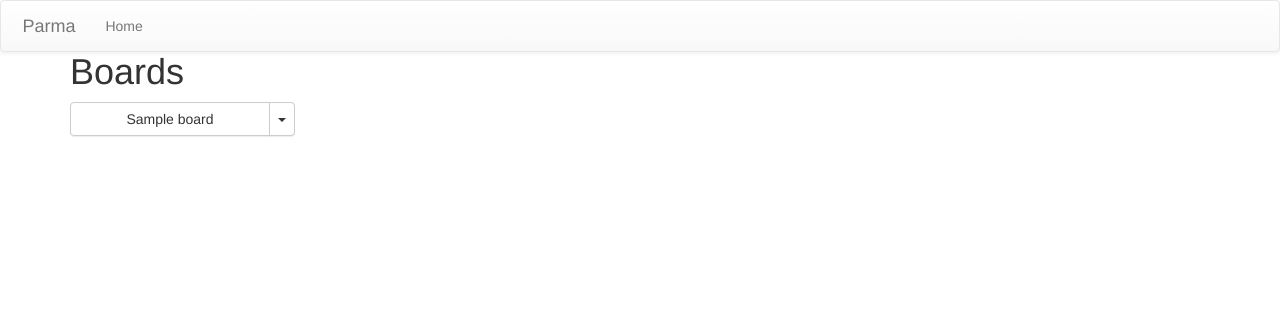
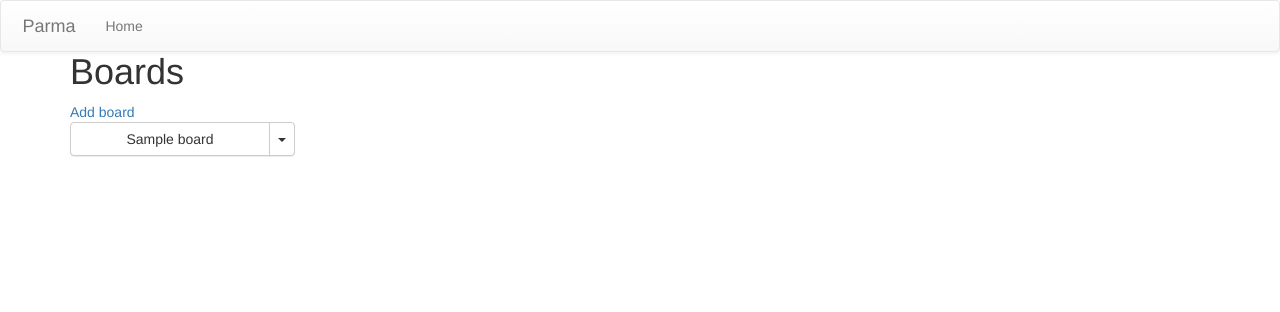
Before and after one commit to adrianko/maester, a Django app: template core/templates/core/home.html in a window 1280 px wide. Shown: the top 312 px of the page. Run offline with Django 3.2, Linux system fonts and the light colour scheme; tables that the repository leaves empty hold one stand-in row (values such as "Sample post"); the template is opened without the code that fills it: values that come from a table or form of the project are taken from there, most other values are stand-ins (such as "Sample title", 1, 10 or a date in 2020); parts of the project's set-up code (start-up, migrations or seed data) failed here and were passed over; some libraries are stand-ins or nearby versions.

Commit message:
Put new board link back

```diff
--- a/core/templates/core/home.html
+++ b/core/templates/core/home.html
@@ -2,6 +2,7 @@
 {% block content %}
     <div class="container">
         <h1>Boards</h1>
+        <a href="#" class="new-board"data-toggle="modal" data-target="#new-board-modal">Add board</a>
         <ul class="boards">
         {% for b in boards %}
             {% with b.title as title %}
```
